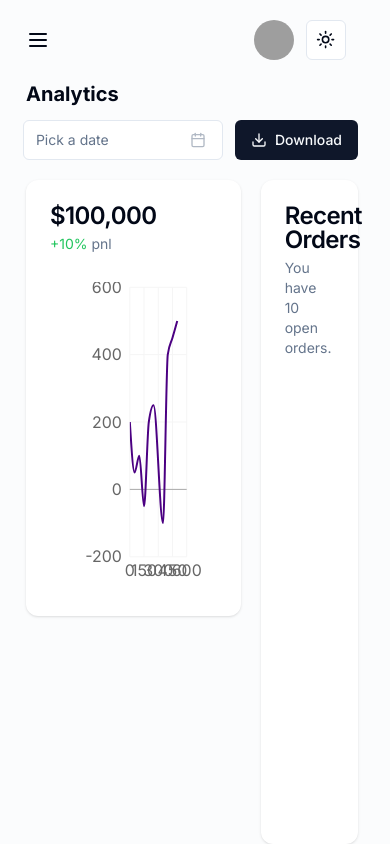
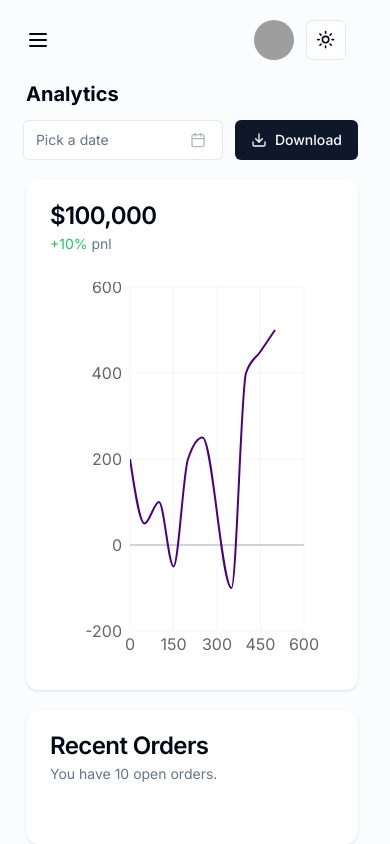
Before and after one commit to SajjadKiani/dashboard-ui, a Next.js app: page /analytics in a window 390 px wide. Built offline with nearby package versions, Linux system fonts and the light colour scheme; grey boxes are pictures that could not be loaded.

Commit message:
responsicve analytics

```diff
--- a/src/app/(dashboard)/analytics/page.js
+++ b/src/app/(dashboard)/analytics/page.js
@@ -8,9 +8,9 @@ export default function Page () {
         <div className="flex flex-col gap-5 h-full">
             <Toolbar title={'Analytics'} />
 
-            <div className="flex-1 grid grid-cols-3 grid-rows-3 gap-5">
+            <div className="flex-1 grid md:grid-cols-3 grid-cols-1 md:grid-rows-3 gap-5">
 
-                <div className="col-span-2 row-span-2">
+                <div className="md:col-span-2 col-span-1 md:row-span-2">
                     <Card className="flex flex-col gap-1">
                         <CardHeader className="">
                             <CardTitle>$100,000</CardTitle>
@@ -24,7 +24,7 @@ export default function Page () {
                     </Card>
                 </div>
 
-                <div className="col-span-1 row-span-3">
+                <div className="col-span-1 md:row-span-3">
                     <Card className="space-y-8">
                         <CardHeader className="pb-1">
                             <CardTitle>Recent Orders</CardTitle>
```
